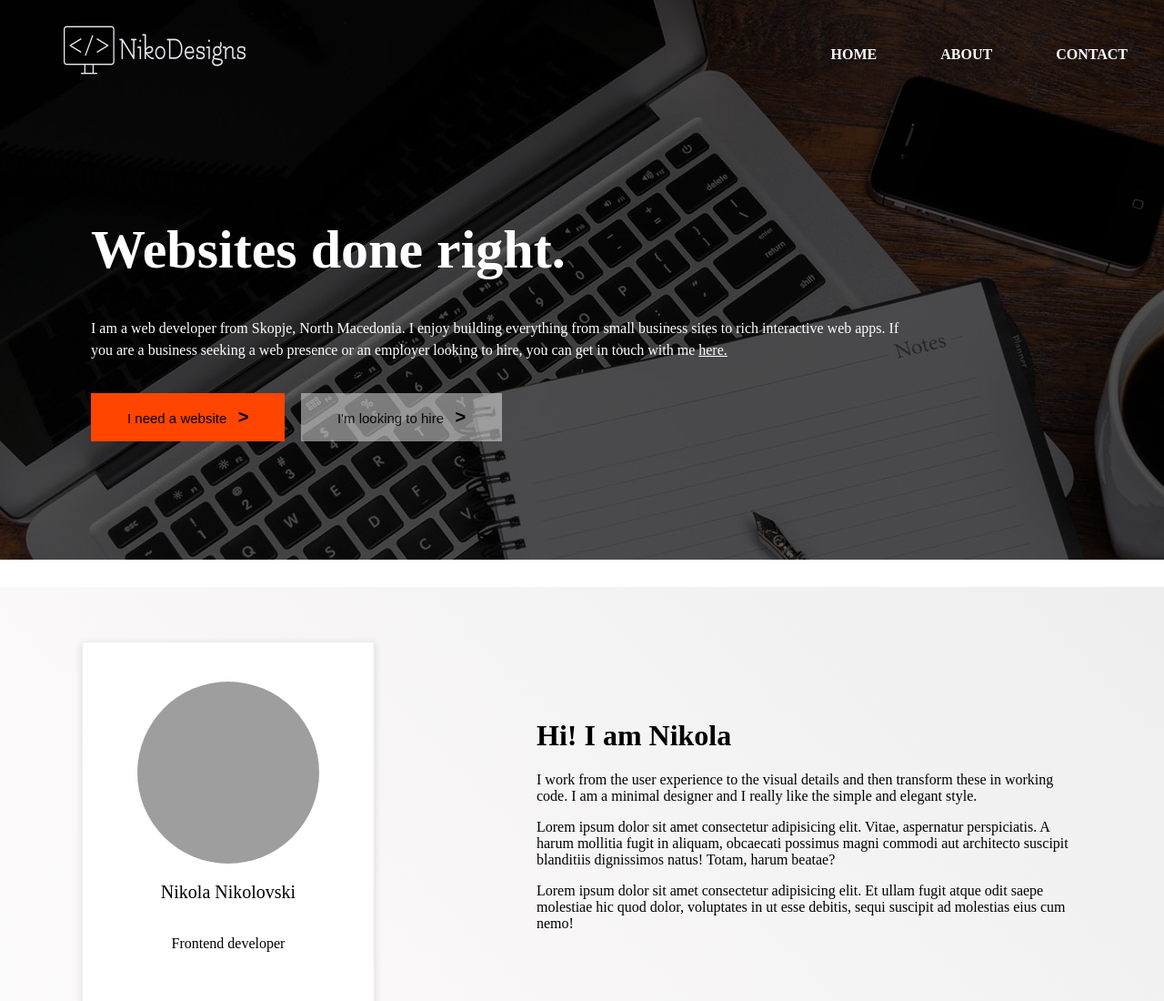
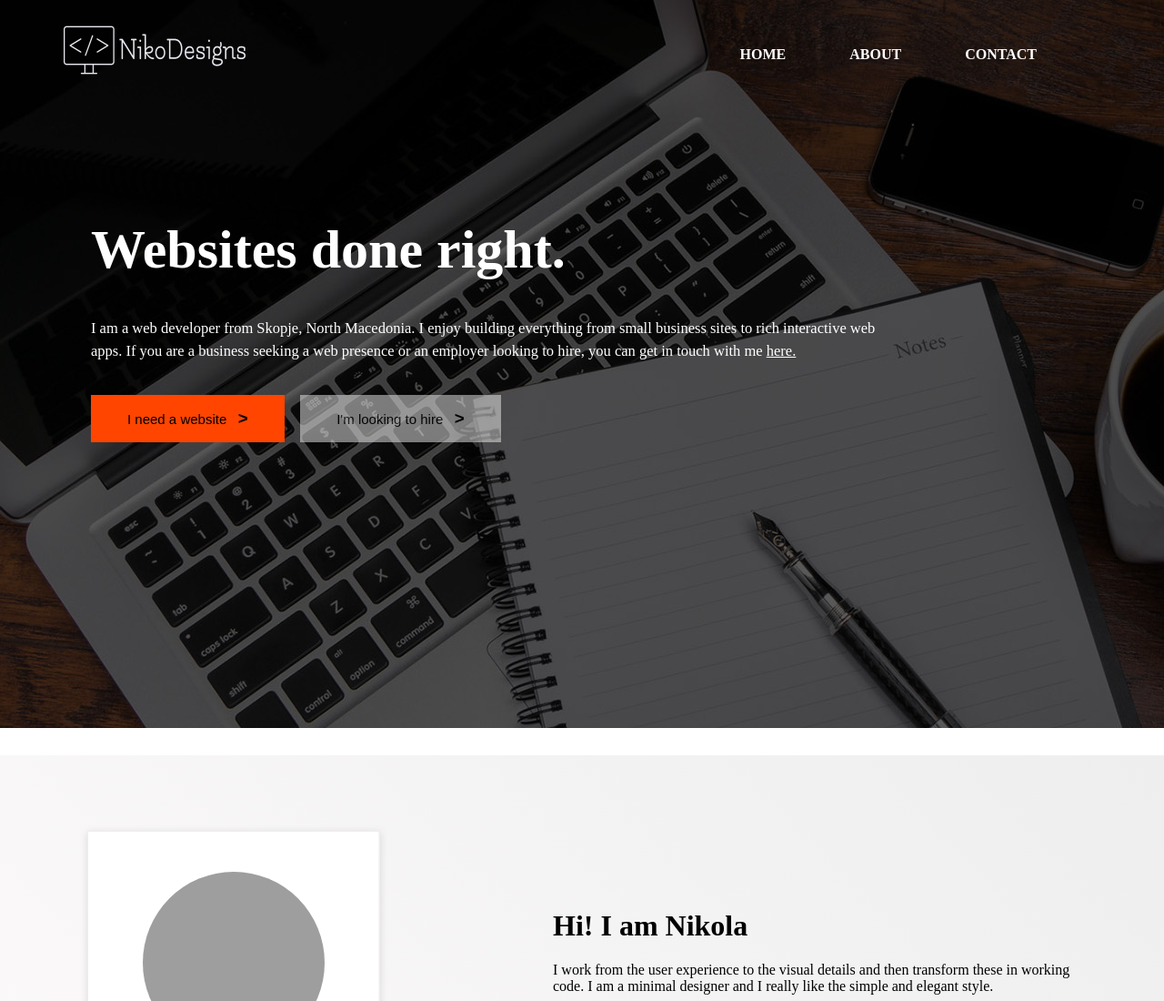
Before and after one commit to NikolaPythonMK/nikodesigns, a plain HTML site: page index.html in a window 1280 px wide. Shown: the top 1100 px of the page at 91% size. Drawn offline with Linux system fonts and the light colour scheme; grey boxes are pictures that could not be loaded.

Commit message:
Some changes to the site...

```diff
--- a/style.css
+++ b/style.css
@@ -4,21 +4,20 @@ body{
 
 .logo{
     background: url("images/logo2.png") no-repeat;
-    width: 200px;
-    height: 200px;
-    /* position: absolute; */
+    width: 20%;
+    height: 25vh;
     margin-left: 70px;
     display: inline-block;
 }
 
 .header{
     background: url("images/bg2.jpg") no-repeat;
-    height: 615px;
+    height: 100vh;
     position: relative;
 }
 
 .topbar{
-    width: 1300px;
+    width: 100%;
     display: flex;
     justify-content: space-between;
     align-items: center;
@@ -29,6 +28,7 @@ body{
 .navigation ul{
     display: flex;
     list-style-type: none;
+    margin-right: 5em;
 }
 
 .navigation li{
@@ -51,12 +51,12 @@ body{
     color: white;
     padding-top: 200px;
     padding-left: 100px;
-    font-size: 30px;
+    font-size: 1.875em;
 }
 
 .text{
-    width: 900px;
-    font-size: 16px;
+    width: 70vw;
+    font-size: 0.55em;
     line-height: 150%;
 }
 
@@ -92,7 +92,7 @@ body{
 
 .header-buttons span{
     font-weight: bold;
-    font-size: 20px;
+    font-size: 1.25em;
 }
 
 .header-buttons button:first-child:hover{
@@ -105,7 +105,7 @@ body{
 
 .section{
     margin-top: 30px;
-    height: 1300px;
+    height: 200vh;
     display: flex;
     flex-direction: column;
     align-items: center;
@@ -177,15 +177,15 @@ body{
 }
 
 .about-text{
-    width: 600px;
+    width: 45vw;
 }
 
 #name{
-    font-size: 20px;
+    font-size: 1.25em;
 }
 
 .back p{
-    font-size: 18px;
+    font-size: 1.125em;
 }
 
 .icons img{
@@ -228,6 +228,7 @@ textarea{
 
 #input-name, #input-mail, textarea{
     font-size: 16px;
+    /* font-size: 1em; */
     padding-top: 15px;
 }
 
```
